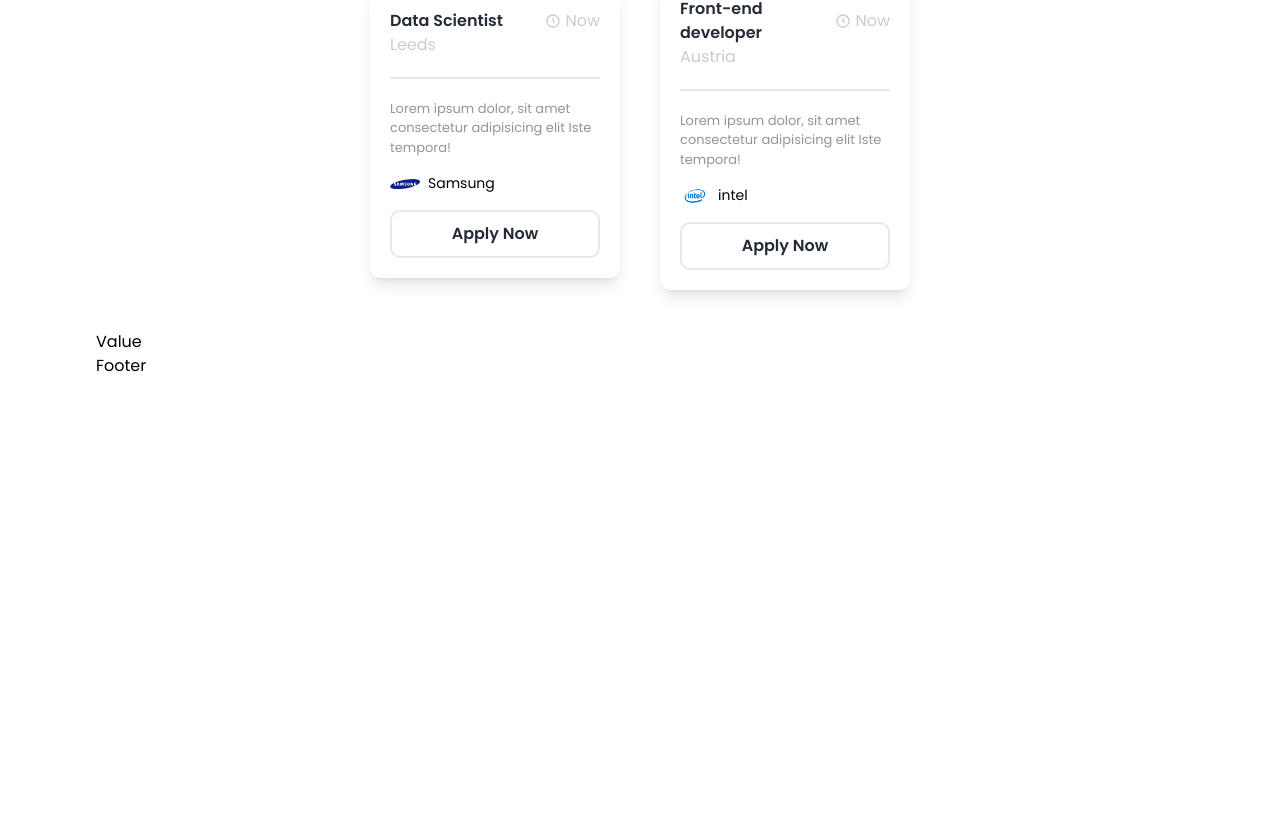
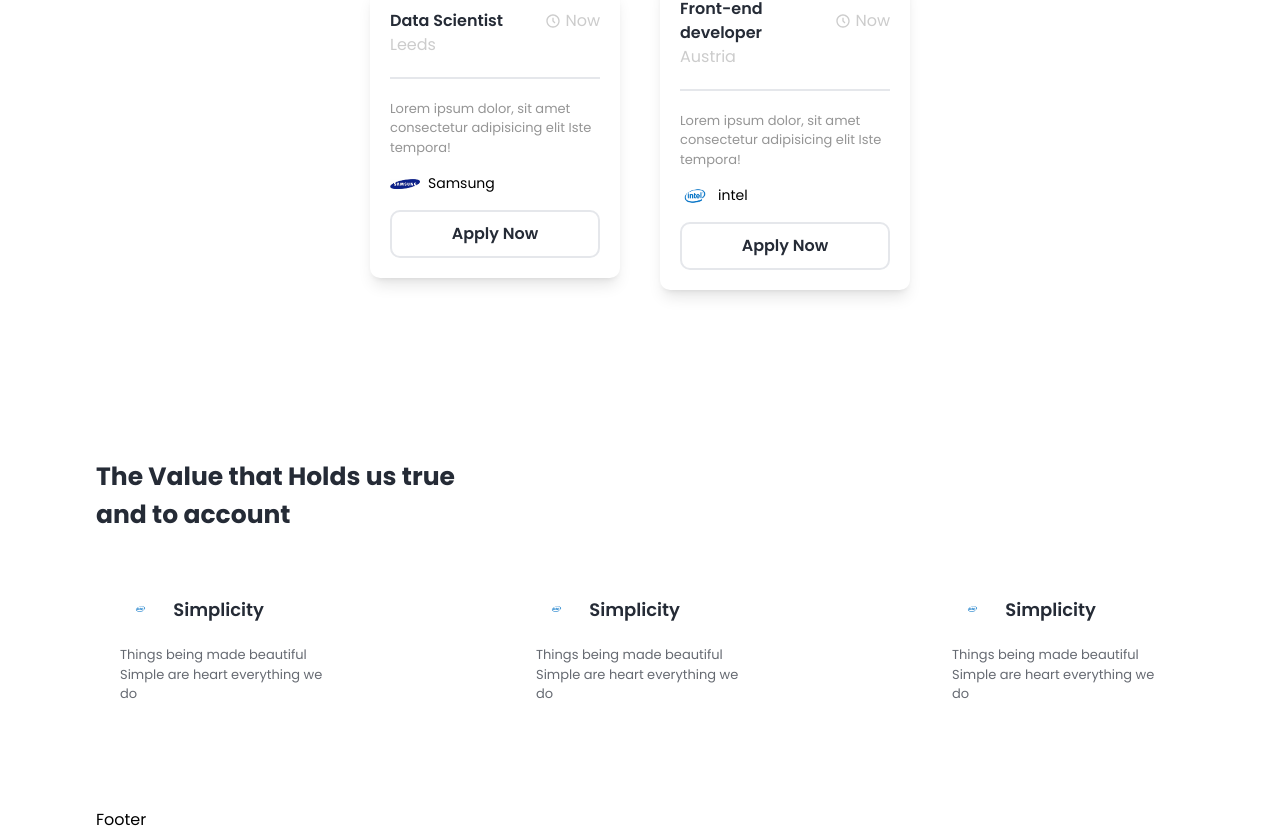
Before and after one commit to haamid10/job-Finder, a React (Vite) app: page / in a window 1280 px wide. Shown: the part 1153-1985 px from the top of the page. Before the commit the page ends 1531 px from the top, so only its background shows below. Built offline with nearby package versions, Linux system fonts and the light colour scheme.

Commit message:
value done

```diff
--- a/src/components/ValueDiv/Value.jsx
+++ b/src/components/ValueDiv/Value.jsx
@@ -1,9 +1,57 @@
 import React from 'react'
+import Intel from '../../assets/Intel-logo.png'
 
 const Value = () => {
   return (
-    <div>
-      Value
+    <div className=' mb-[4rem] mt-[6rem]' >
+      <h1 className='text-textColor text-[25px] pb-[2rem] py-[2rem] font-bold w-[400px]  block '>The Value that Holds us true and to account</h1>
+      <div className=' grid gap-[10rem] grid-cols-3
+       items-center'>
+
+        <div className=' SingleGrid rounded-[10pxs] hover:bg-[#eeedf7] p-[1.5rem] '>
+           <div className=' flex items-center gap-3'>
+
+            <div className=' imgDiv p-[4px] rounded-[.8rem] bg-inherit-[#dedef8] h-[40px] flex items-center justify-center'>
+              <img src={Intel} alt=""  className='w-[40%]'/>
+            </div>
+            <span className='mr-16 font-semibold text-textColor text-[18px]'>Simplicity</span>
+           </div>
+           <p className=' text-[13px] text-textColor  opacity-[.7] py-[1rem]'>
+            Things being made beautiful Simple are heart everything we do
+           </p>
+        </div>
+
+        <div className=' SingleGrid rounded-[10pxs] hover:bg-[#22dc794d] p-[1.5rem] '>
+           <div className=' flex items-center gap-3'>
+
+            <div className=' imgDiv p-[4px] rounded-[.8rem] bg-inherit-[#dedef8] h-[40px] flex items-center justify-center'>
+              <img src={Intel} alt=""  className='w-[40%]'/>
+            </div>
+            <span className='mr-16 font-semibold text-textColor text-[18px]'>Simplicity</span>
+           </div>
+           <p className=' text-[13px] text-textColor  opacity-[.7] py-[1rem]'>
+            Things being made beautiful Simple are heart everything we do
+           </p>
+        </div>
+
+        <div className=' SingleGrid rounded-[10pxs] hover:bg-[#c2763370] p-[1.5rem] '>
+           <div className=' flex items-center gap-3'>
+
+            <div className=' imgDiv p-[4px] rounded-[.8rem] bg-inherit-[#dedef8] h-[40px] flex items-center justify-center'>
+              <img src={Intel} alt=""  className='w-[40%]'/>
+            </div>
+            <span className='mr-16 font-semibold text-textColor text-[18px]'>Simplicity</span>
+           </div>
+           <p className=' text-[13px] text-textColor  opacity-[.7] py-[1rem]'>
+            Things being made beautiful Simple are heart everything we do
+           </p>
+        </div>
+
+
+
+       </div>
+
+
     </div>
   )
 }
```
